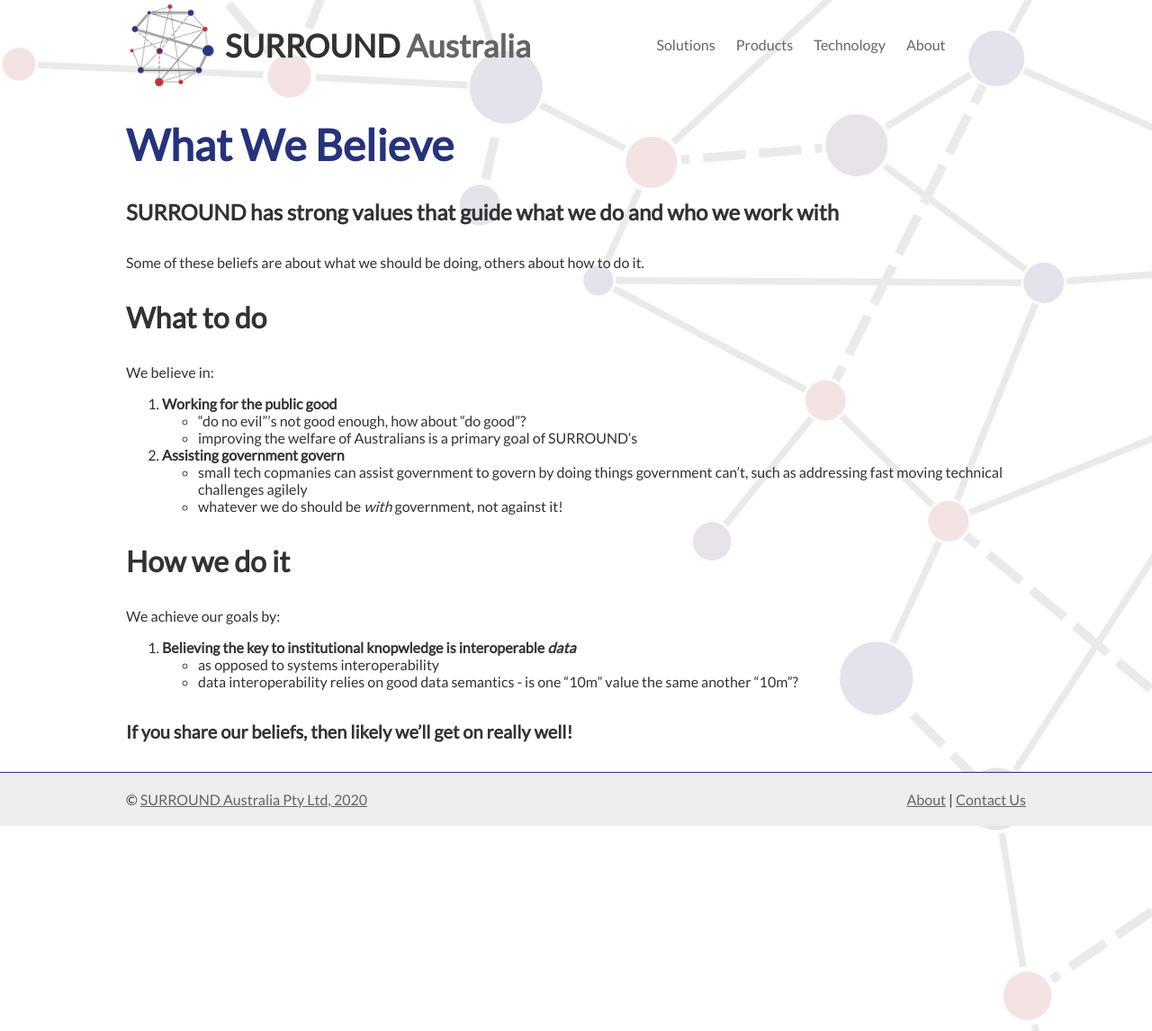
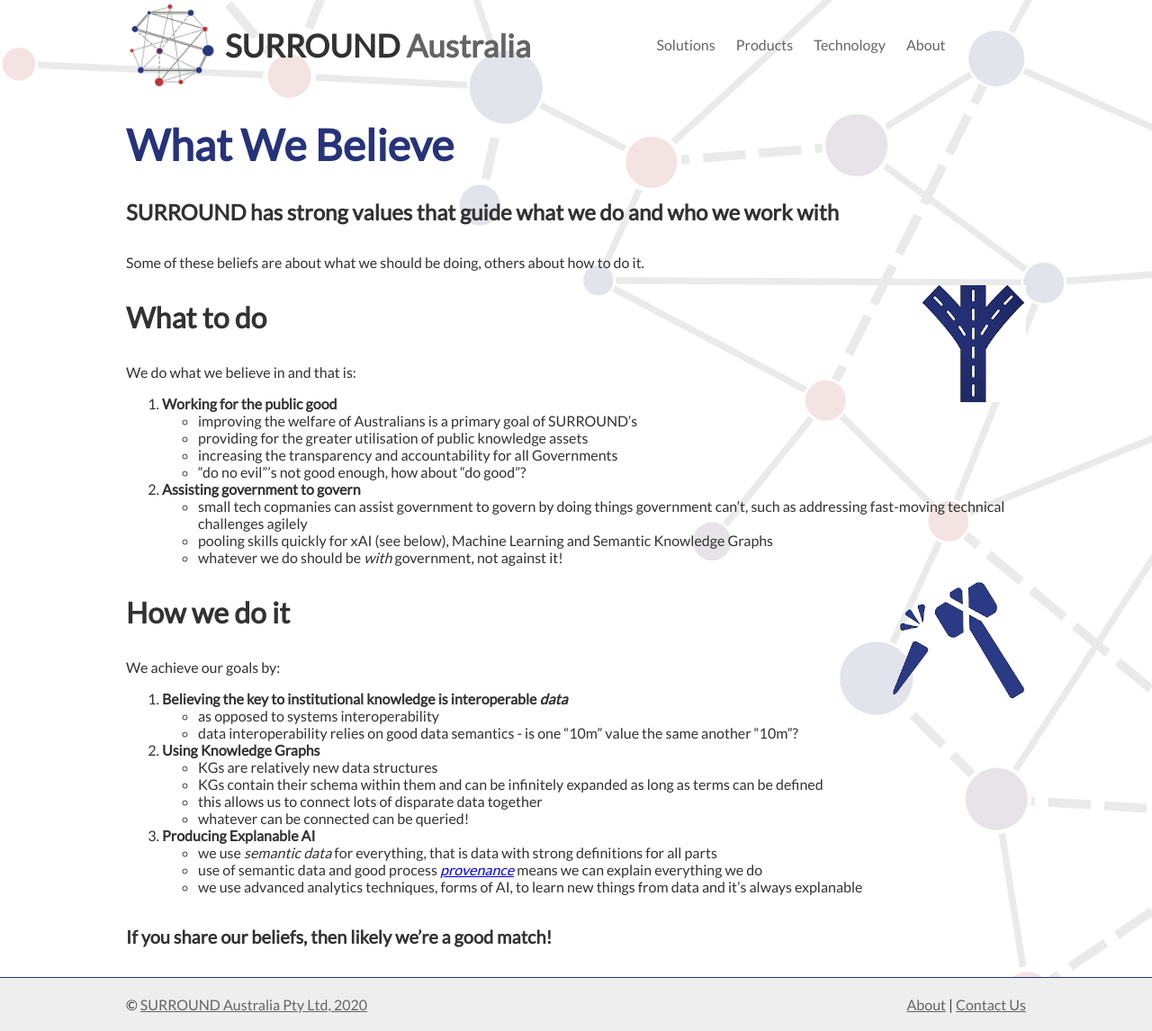
Before and after one commit to surroundaustralia/surroundaustralia.com, a Jekyll site: the page built from pages/believe.md, in a window 1280 px wide. Shown: the whole page at 90% size. Built offline with Jekyll 4.4.1, drawn with Linux system fonts in a browser that asks for light colours.

Commit message:
improved Believe

```diff
--- a/pages/believe.md
+++ b/pages/believe.md
@@ -9,22 +9,39 @@
 
 Some of these beliefs are about what we should be doing, others about how to do it.
 
+<img src="images/fork-in-road.png" style="float:right;" />
+
 ### What to do
-We believe in:
+We do what we believe in and that is:
 
 1. **Working for the public good**
+  * improving the welfare of Australians is a primary goal of SURROUND's
+  * providing for the greater utilisation of public knowledge assets
+  * increasing the transparency and accountability for all Governments
   * "do no evil"'s not good enough, how about "do good"?
-    * improving the welfare of Australians is a primary goal of SURROUND's
-2. **Assisting government govern**
-  * small tech copmanies can assist government to govern by doing things government can't, such as addressing fast moving technical challenges agilely
+
+2. **Assisting government to govern**
+  * small tech copmanies can assist government to govern by doing things government can't, such as addressing fast-moving technical challenges agilely
+  * pooling skills quickly for xAI (see below), Machine Learning and Semantic Knowledge Graphs
   * whatever we do should be *with* government, not against it!
+
+<img src="images/how-we-do-it.png" style="float:right;" />
 
 ### How we do it
 We achieve our goals by:
 
-1. **Believing the key to institutional knopwledge is interoperable *data***
+1. **Believing the key to institutional knowledge is interoperable *data***
   * as opposed to systems interoperability
   * data interoperability relies on good data semantics - is one "10m" value the same another "10m"?
+2. **Using Knowledge Graphs**
+  * KGs are relatively new data structures
+  * KGs contain their schema within them and can be infinitely expanded as long as terms can be defined
+    * this allows us to connect lots of disparate data together
+    * whatever can be connected can be queried!
+3. **Producing Explanable AI**
+  * we use *semantic data* for everything, that is data with strong definitions for all parts
+  * use of semantic data and good process *[provenance](https://en.wikipedia.org/wiki/Provenance#Computer_science)* means we can explain everything we do
+  * we use advanced analytics techniques, forms of AI, to learn new things from data and it's always explanable
 
 
-##### If you share our beliefs, then likely we'll get on really well!
+##### If you share our beliefs, then likely we're a good match!
```
Also changed, not shown: images/fork-in-road.png (added), images/how-we-do-it.png (added).
